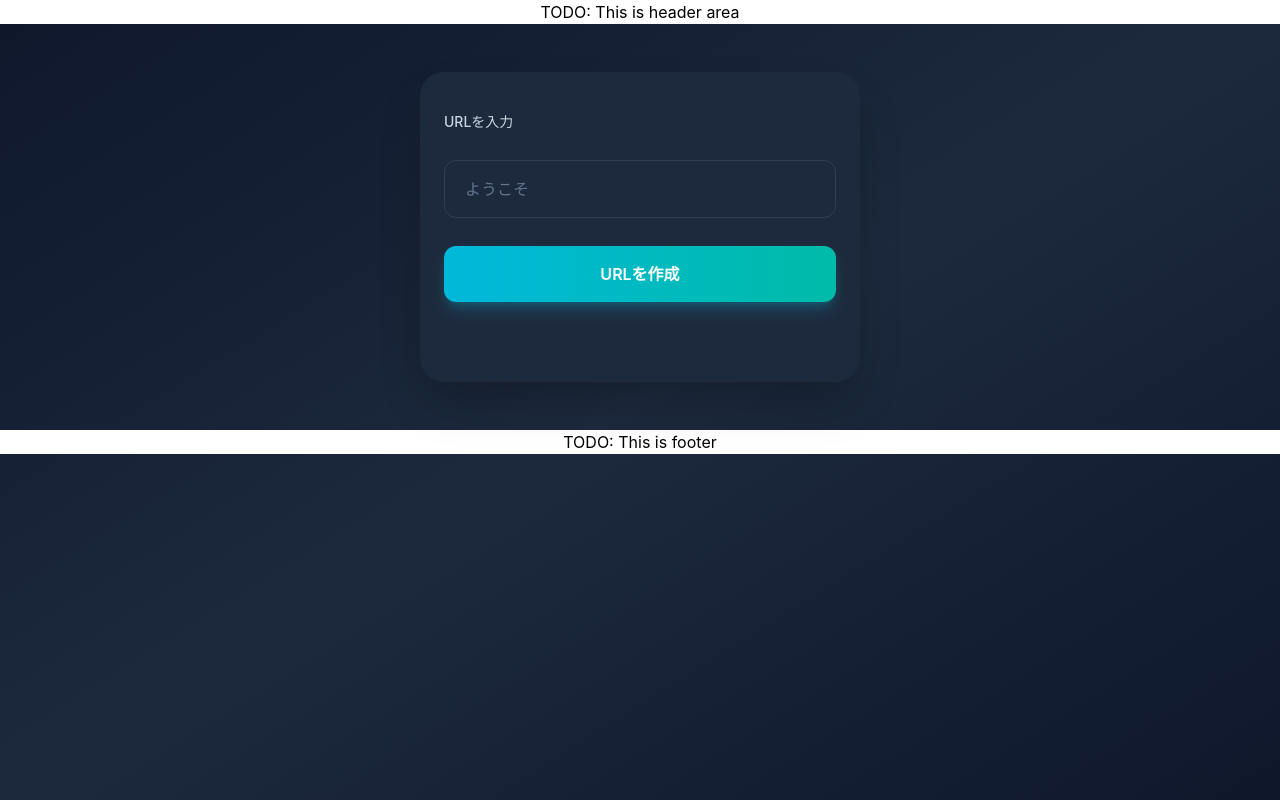
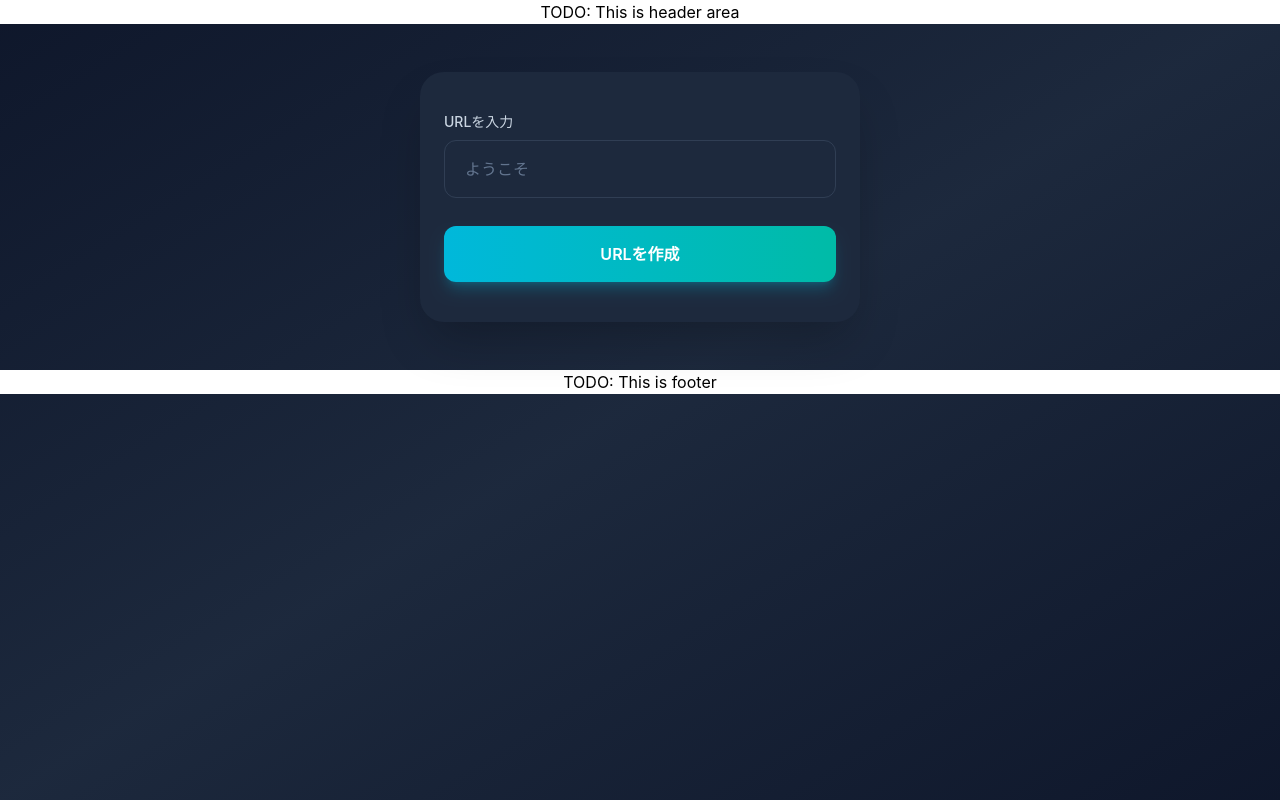
Before and after one commit to Calvados-1997/WIP-urlShortener, a Vue app in the folder web/: page / in a window 1280 px wide. Built offline with nearby package versions, Linux system fonts and the light colour scheme.

Commit message:
ホーム画面のスタイル修正

```diff
--- a/web/src/views/HomeView.vue
+++ b/web/src/views/HomeView.vue
@@ -11,12 +11,10 @@ const createURL = (): void => {
 </script>
 
 <template>
-  <div
-    class="w-110 flex flex-col gap-7 pt-10 pb-20 px-6 bg-slate-800 rounded-3xl border-slate-300 shadow-2xl"
-  >
+  <div class="w-110 flex flex-col py-10 px-6 bg-slate-800 rounded-3xl border-slate-300 shadow-2xl">
     <label class="text-sm font-medium text-slate-300" for="url">URLを入力</label>
-    <InputText v-model="inputURL" id="url" :placeholder="'ようこそ'" />
-    <SimpleButton @click="createURL">URLを作成</SimpleButton>
+    <InputText class="mt-2" v-model="inputURL" id="url" :placeholder="'ようこそ'" />
+    <SimpleButton class="mt-7" @click="createURL">URLを作成</SimpleButton>
   </div>
 </template>
 
```
